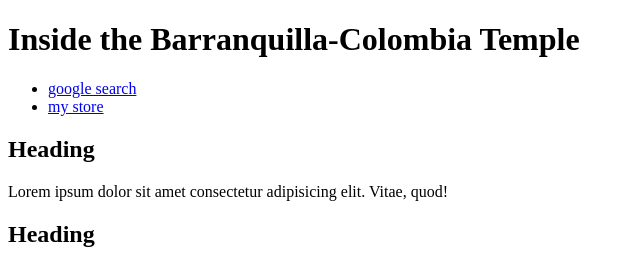
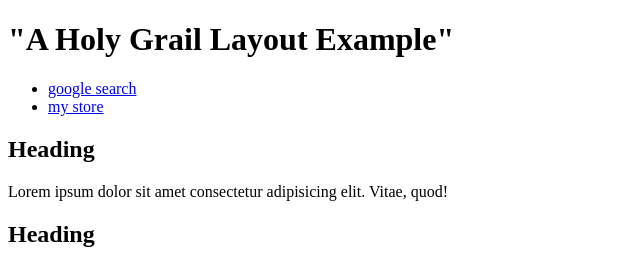
Before and after one commit to MichaelCollections/wdd130, a plain HTML site: page week02/holygrail.html in a window 1280 px wide. Shown: the top 265 px of the page, without its empty margins (0-640 px from the left). Drawn offline with Linux system fonts and the light colour scheme.

Commit message:
final update

```diff
--- a/week02/holygrail.html
+++ b/week02/holygrail.html
@@ -4,12 +4,12 @@
     <meta charset="UTF-8">
     <meta name="viewport" content="width=device-width, initial-scale=1.0">
     <title>Michael Eno | Temple Picture</title>
-    <meta name="description" content="A common layout on the web called the 'Holy Grail'">
+    <meta name="description" content="A common layout example on the web called the 'holy grail' layout.">
     <meta name="author" content="Michael Eno">
 </head>
 <body>
     <header>
-        <h1>Inside the Barranquilla-Colombia Temple</h1>
+        <h1>"A Holy Grail Layout Example"</h1>
     </header>
     <nav>
         <ul>
```
